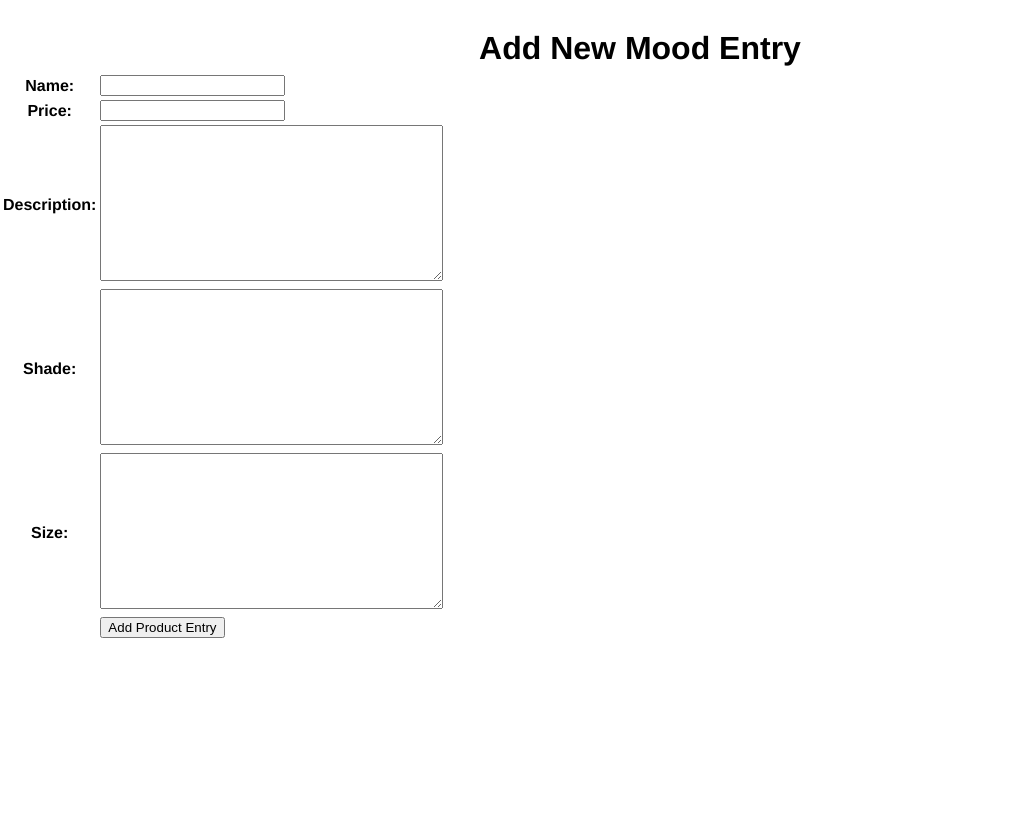
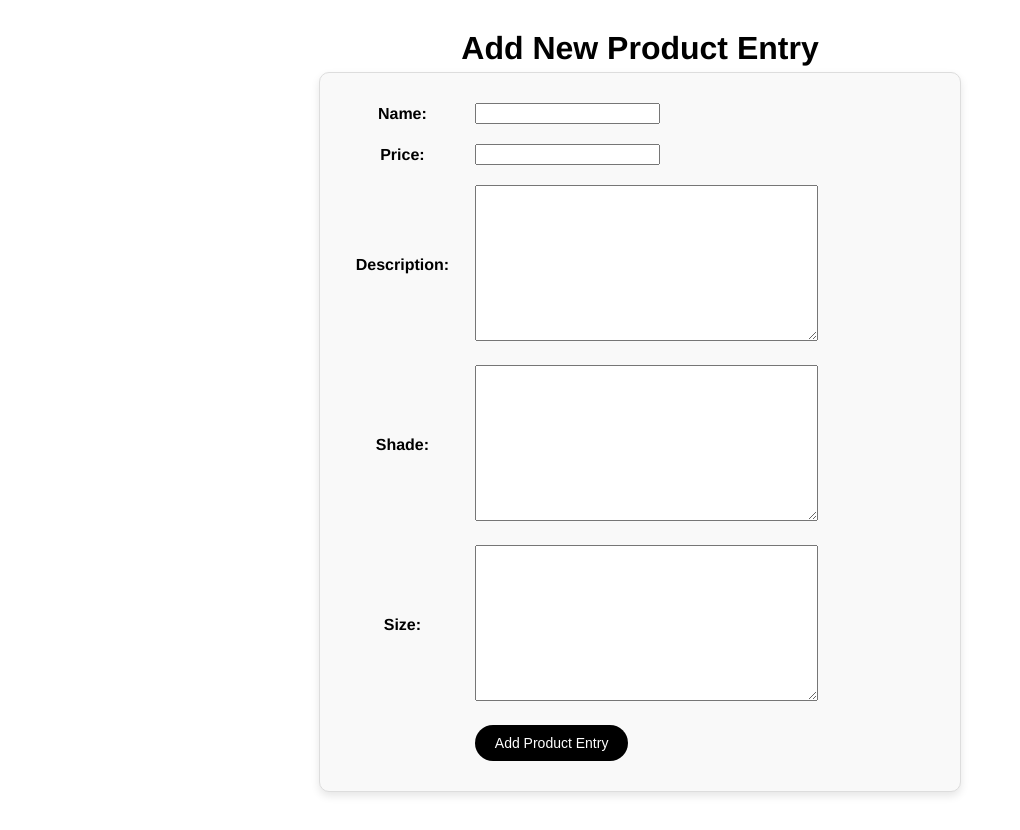
Before and after one commit to dhaniatiara/beauty-hive, a Django app: page /create-product-entry in a window 1280 px wide. Shown: the whole page, without its empty margins (0-1020 px from the left). Run offline with Django 5.2, Linux system fonts and the light colour scheme.

Commit message:
edited css

```diff
--- a/main/templates/create_product_entry.html
+++ b/main/templates/create_product_entry.html
@@ -1,18 +1,21 @@
 {% extends 'base.html' %}
+
 {% block content %}
-<h1>Add New Mood Entry</h1>
+<h1>Add New Product Entry</h1>
 
+<div class="form-container">
     <form method="POST">
         {% csrf_token %}
-  <table>
+        <table class="form-table">
             {{ form.as_table }}
             <tr>
                 <td></td>
                 <td>
-        <input type="submit" value="Add Product Entry" />
+                    <input type="submit" value="Add Product Entry" class="submit-button"/>
                 </td>
             </tr>
         </table>
     </form>
+</div>
 
 {% endblock %}
--- a/main/templates/main.html
+++ b/main/templates/main.html
@@ -9,7 +9,7 @@
 <!-- Add New Product button -->
 <div class="button-container">
     <a href="{% url 'main:create_product_entry' %}">
-        <button class="center-button">Add New Product Entry</button>
+        <button class="button">Add New Product Entry</button>
     </a>
 </div>
 
--- a/templates/base.html
+++ b/templates/base.html
@@ -82,6 +82,7 @@
             margin-bottom: 20px;
             margin-left: 30px;
         }
+
         .product-details {
             text-align: left;
             width: 90%;
@@ -92,6 +93,7 @@
             margin-bottom: 25px;
             margin-left: 30px;
         }
+
         button {
             margin-top: 20px;
             padding: 10px 20px;
@@ -104,25 +106,59 @@
             margin-left: 25px;
             margin-bottom: 40px;
             align-self: flex-start;
+            transition: transform 0.2s ease, box-shadow 0.2s ease;
         }
+
+        .button:hover {
+            background-color: #333;
+            transform: translateY(-5px);
+            box-shadow: 0 8px 16px rgba(0, 0, 0, 0.2);
+        }
+
         .button-container {
             display: flex;
             justify-content: center;
             margin-top: 20px ;
             margin-bottom: -40px;
             position: relative;
-
         }
 
-        .center-button {
+        .form-container {
+            max-width: 600px;
+            margin: 0 auto;
+            padding: 20px;
+            border: 1px solid #ddd;
+            border-radius: 10px;
+            box-shadow: 0 4px 8px rgba(0, 0, 0, 0.1);
+            background-color: #f9f9f9;
+        }
+
+        .form-table {
+            width: 100%;
+            border-collapse: collapse;
+        }
+
+        .form-table td {
+            padding: 10px; /* Adds space around table cells */
+        }
+
+        .submit-button {
             padding: 10px 20px;
             background-color: black;
             color: white;
             border: none;
             border-radius: 20px;
             cursor: pointer;
-            font-size: 15px;
+            font-size: 14px;
+            transition: transform 0.2s ease, box-shadow 0.2s ease; /* Smooth transition for floating effect */
         }
+
+        .submit-button:hover {
+            background-color: #333; /* Darker background on hover */
+            transform: translateY(-5px); /* Moves the button upwards */
+            box-shadow: 0 8px 16px rgba(0, 0, 0, 0.2); /* Increases the shadow to create a floating effect */
+        }
+
 
 
     </style>
```
Also changed, not shown: db.sqlite3. Lines whose indentation alone changed are shown as unchanged.
